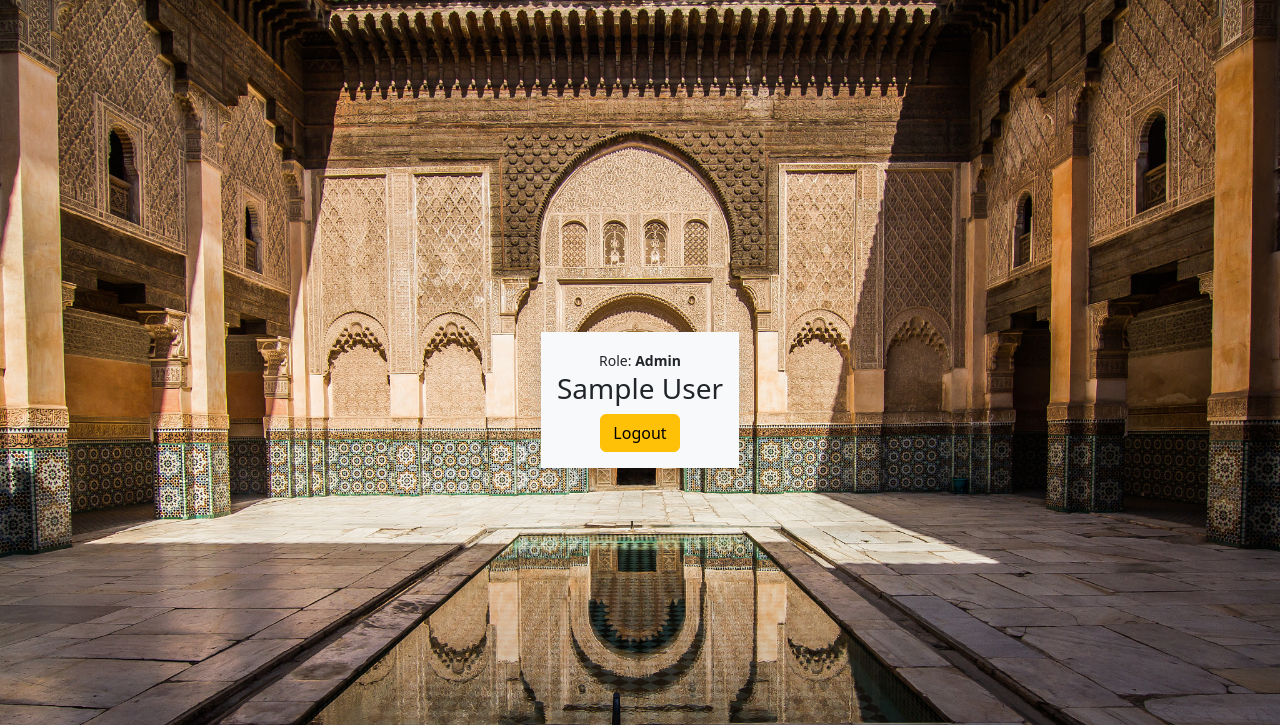
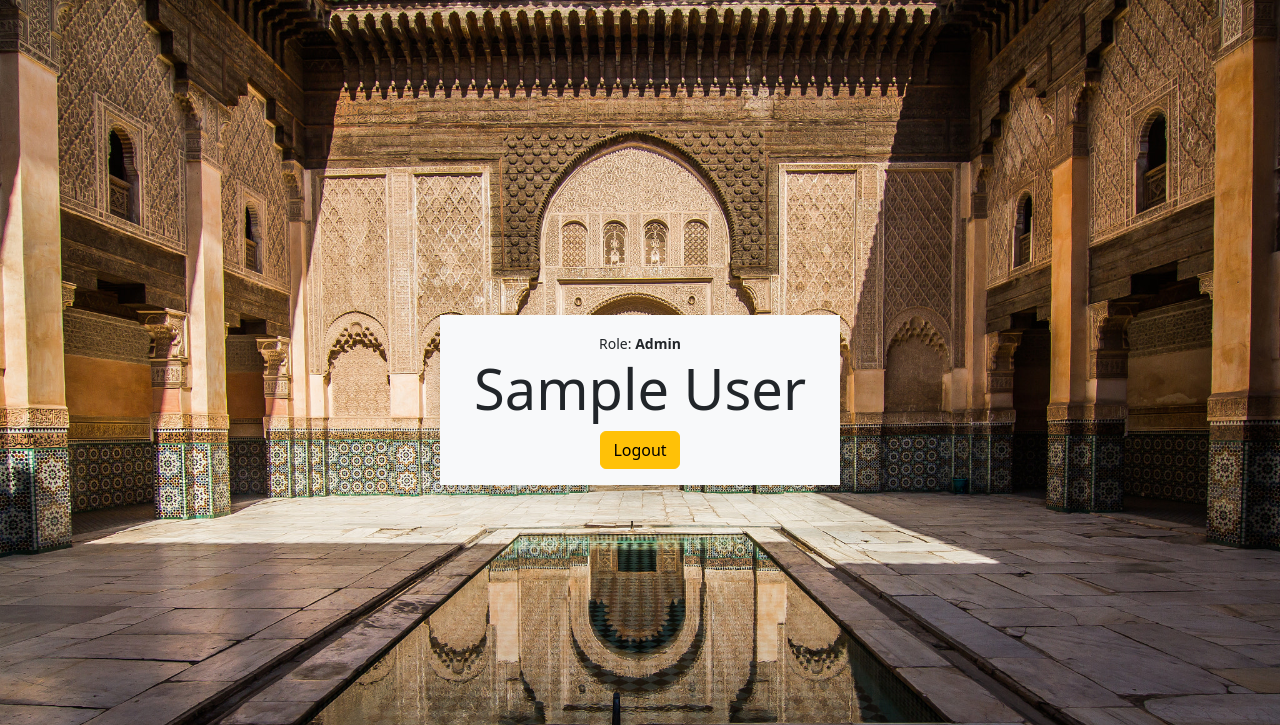
Before and after one commit to Habib-Ashraf-Hassan/internal_attachment_project, a PHP site: page /home.php in a window 1280 px wide. Shown: the top 725 px of the page. Run offline with PHP 8.4, Linux system fonts and the light colour scheme; the visitor is signed in with stand-in values (Sample User, id 1).

Commit message:
styled the logout section at home.php

```diff
--- a/css/style.css
+++ b/css/style.css
@@ -73,3 +73,6 @@ textarea{
     text-align: center;
     font-size: 50px;
 }
+.w-450 {
+   width: 400px;
+}
--- a/home.php
+++ b/home.php
@@ -33,7 +33,7 @@ if (isset($_SESSION['id']) && isset($_SESSION['fname']) && isset($_SESSION['role
                    ?>
                 </b>
                 <br>
-                <h3> <?=$_SESSION['fname']?></h3>
+                <h3 class="display-4"> <?=$_SESSION['fname']?></h3>
                 <a href="logout.php" class="btn btn-warning">
                     Logout
                 </a>
```
